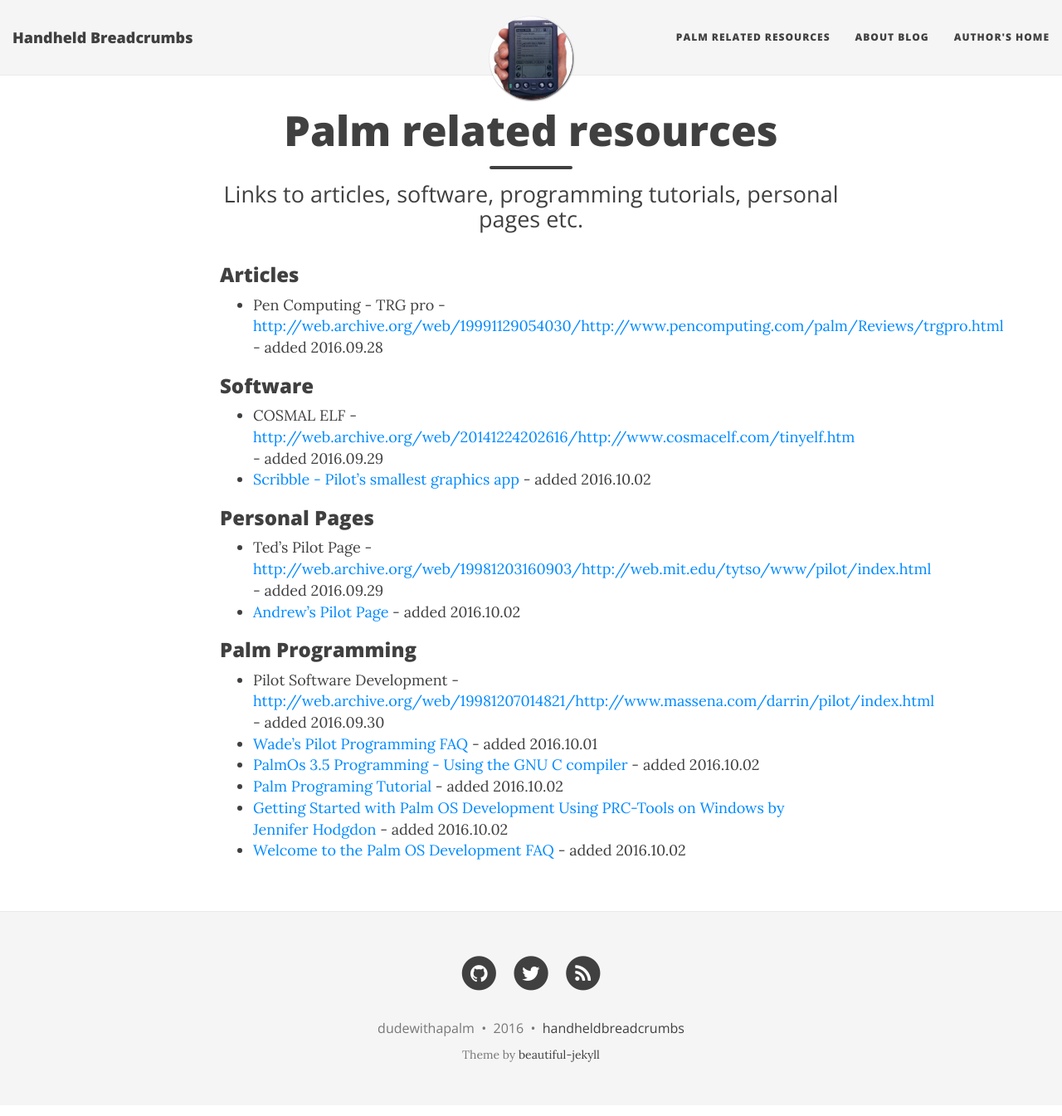
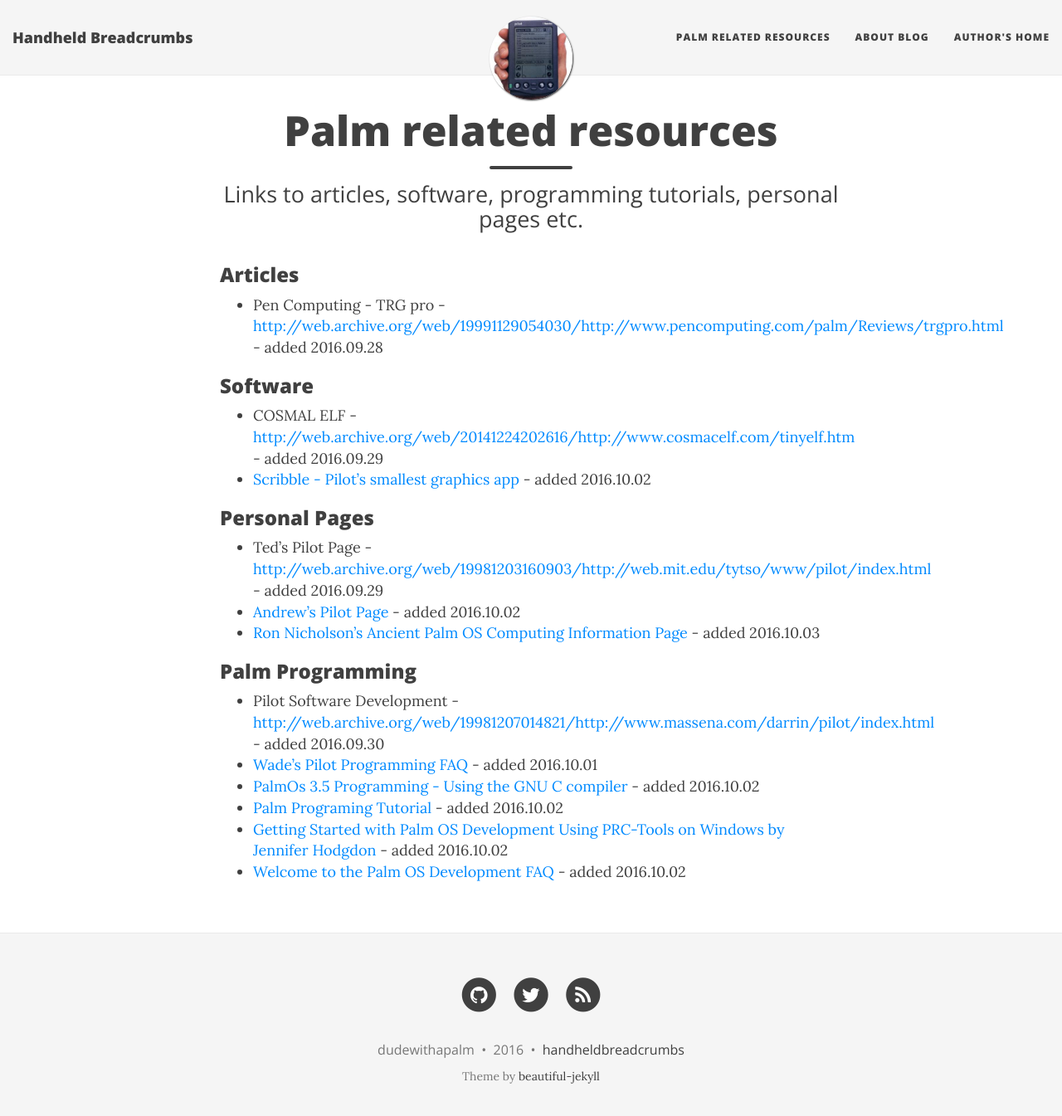
Before and after one commit to handheldbreadcrumbs/handheldbreadcrumbs.github.io, a Jekyll site: the page built from palmresources.md, in a window 1280 px wide and 1358 px high. Shown: the top 1345 px of the window at 83% size. Built offline with Jekyll 4.4.1, drawn with Linux system fonts in a browser that asks for light colours; nearby versions of some CDN libraries.

Commit message:
added new link to personal page

```diff
--- a/palmresources.md
+++ b/palmresources.md
@@ -15,6 +15,7 @@
 ### Personal Pages
 * Ted's Pilot Page - [http://web.archive.org/web/19981203160903/http://web.mit.edu/tytso/www/pilot/index.html](http://web.archive.org/web/19981203160903/http://web.mit.edu/tytso/www/pilot/index.html){:target="_blank"} - added 2016.09.29
 * [Andrew's Pilot Page](http://web.archive.org/web/19981206010148/http://www.iosphere.net/~howlett/pilot/){:target="_blank"} - added 2016.10.02
+* [Ron Nicholson's Ancient Palm OS Computing Information Page](http://web.archive.org/web/20141224194937/http://www.nicholson.com/rhn/palm.html){:target="_blank"} - added 2016.10.03
 
 ### Palm Programming
 * Pilot Software Development - [http://web.archive.org/web/19981207014821/http://www.massena.com/darrin/pilot/index.html](http://web.archive.org/web/19981207014821/http://www.massena.com/darrin/pilot/index.html){:target="_blank"} - added 2016.09.30
```
